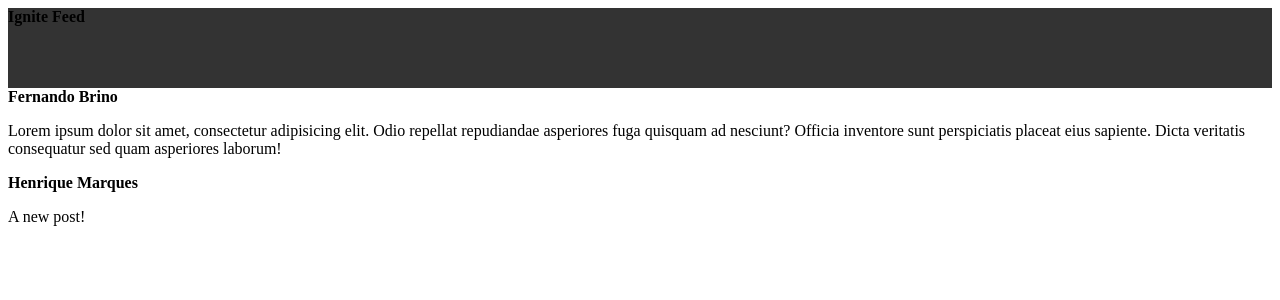
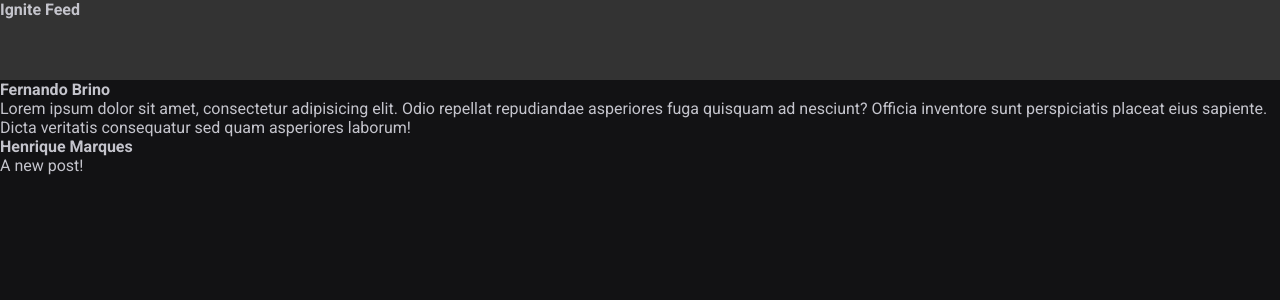
Before and after one commit to FernandoBrino/01-reactjs-fundaments, a React (Vite) app: page / in a window 1280 px wide. Shown: the top 300 px of the page. Built offline with nearby package versions, Linux system fonts and the light colour scheme.

Commit message:
global css

```diff
--- a/index.html
+++ b/index.html
@@ -2,8 +2,16 @@
 <html lang="en">
   <head>
     <meta charset="UTF-8" />
+
+    <link rel="preconnect" href="https://fonts.googleapis.com" />
+    <link rel="preconnect" href="https://fonts.gstatic.com" crossorigin />
+
     <link rel="icon" type="image/svg+xml" href="/src/favicon.svg" />
     <meta name="viewport" content="width=device-width, initial-scale=1.0" />
+
+
+    <link href="https://fonts.googleapis.com/css2?family=Roboto:wght@400;700&display=swap" rel="stylesheet" />
+
     <title>Vite App</title>
   </head>
   <body>
--- a/src/App.jsx
+++ b/src/App.jsx
@@ -1,5 +1,7 @@
 import { Header } from "./components/Header";
 import { Post } from "./Post";
+
+import './global.css';
 
 export function App() {
   return (
--- /dev/null
+++ b/src/global.css
@@ -0,0 +1,30 @@
+:root {
+    --white: #ffffff;
+    --gray-100:#e1e1e6;
+    --gray-300: #c4c4cc;
+    --gray-400: #8d8d99;
+    --gray-600: #323238;
+    --gray-700: #29292e;
+    --gray-800: #202024;
+    --gray-900: #121214;
+
+    --green-500: #00875f;
+}
+
+* {
+    margin: 0;
+    padding: 0;
+    box-sizing: border-box;
+}
+
+body {
+    background: var(--gray-900);
+    color: var(--gray-300);
+    -webkit-font-smoothing: antialiased;
+}
+
+body, input, textare, button {
+    font-family: 'Roboto', sans-serif;
+    font-weight: 400;
+    font-size: 1rem;
+}
--- a/src/styles.css
+++ /dev/null
@@ -1,4 +0,0 @@
-body {
-    background: #121214;
-    color: #fff;
-}
```
